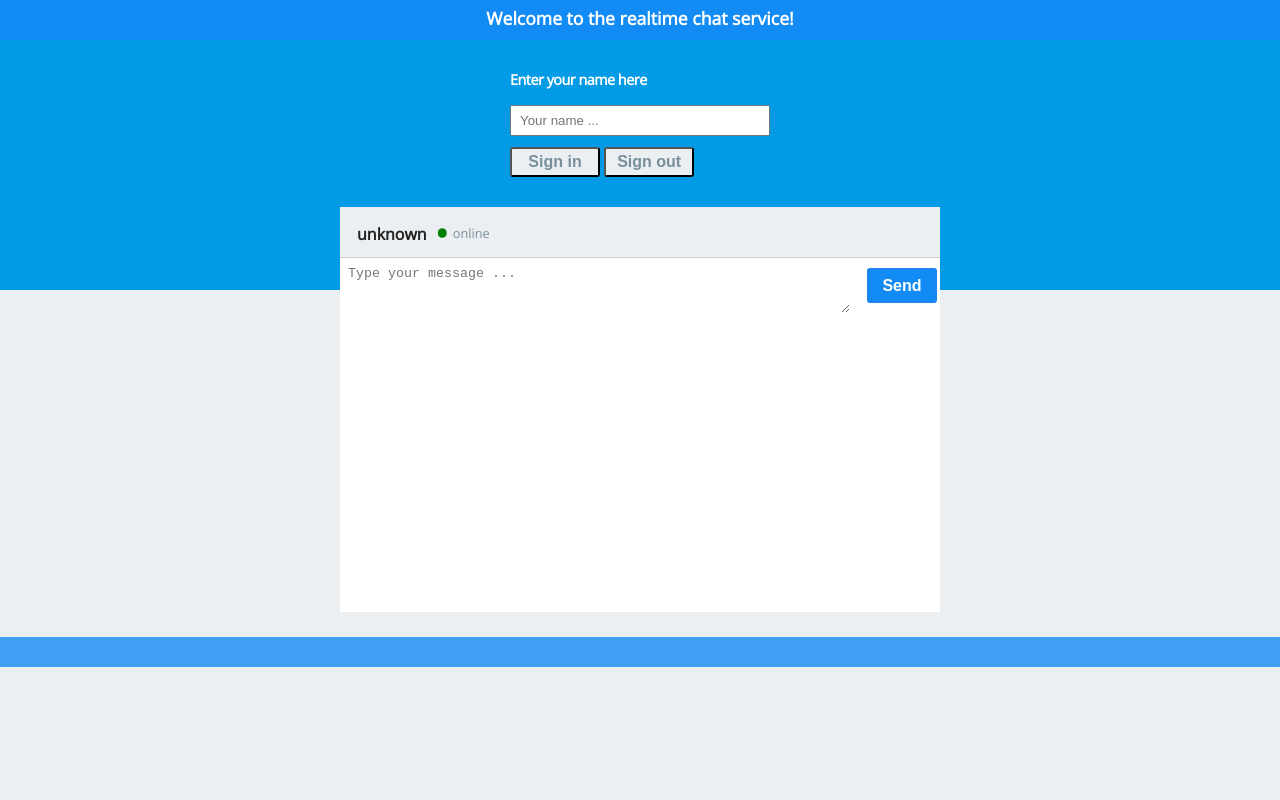
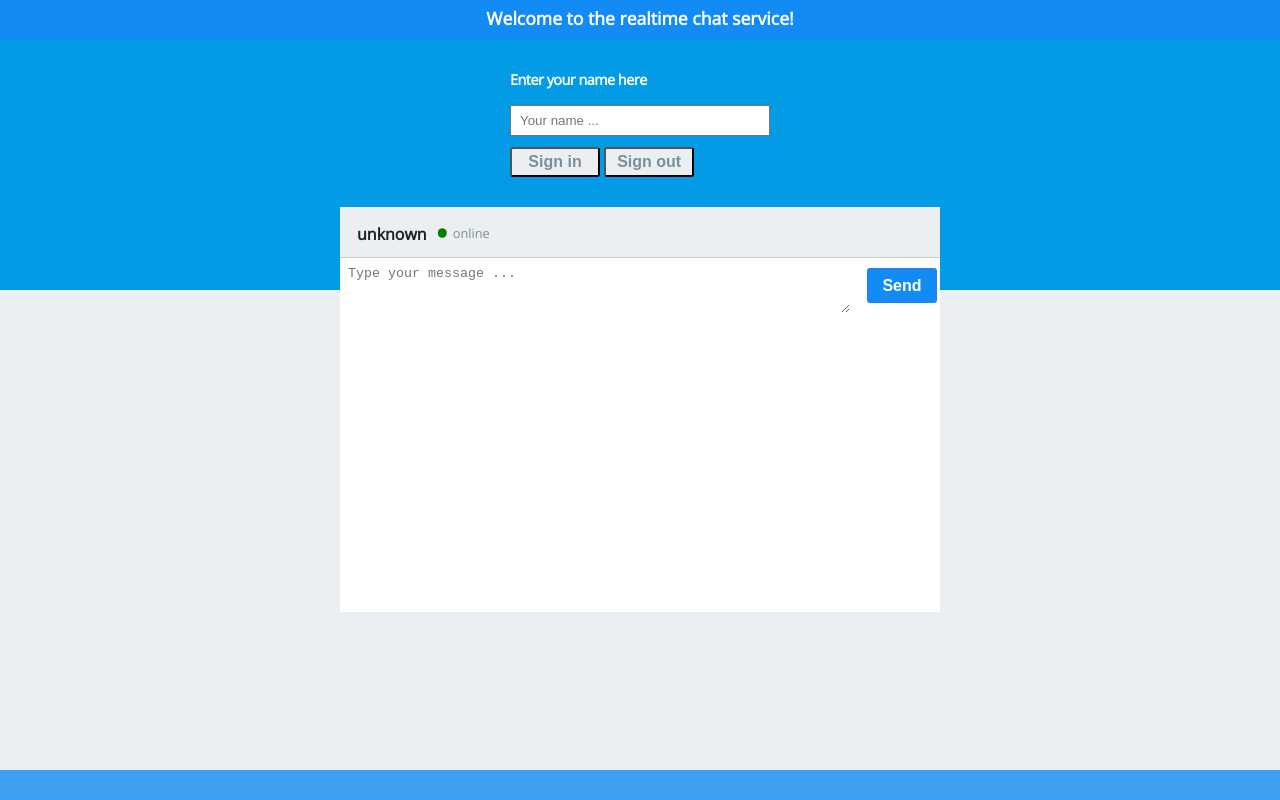
Before and after one commit to saraa379/realtime-chat, a plain HTML site: page index.html in a window 1280 px wide. Drawn offline with nearby package versions, Linux system fonts and the light colour scheme; no server answers.

Commit message:
Update style.css

```diff
--- a/css/style.css
+++ b/css/style.css
@@ -34,6 +34,7 @@ body {
 }
 #wrap {
 	position: relative;
+	height: 100%;
 }
 
 .aligncenter {
@@ -287,7 +288,7 @@ a {
 footer {
 	width: 100%;
 	height: 30px;
-	position: relative;
+	position: absolute;
 	background-color: #138bf4; /*#78909C, #0303C42;*/
 	opacity: 0.8;
 	bottom: 0;
```
